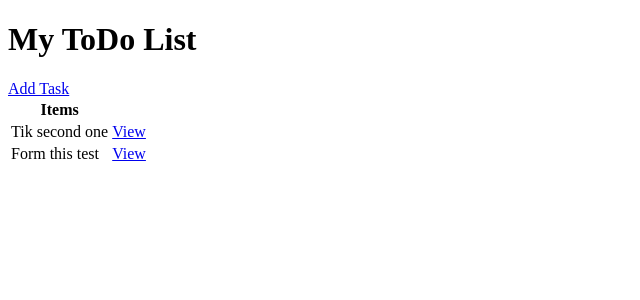
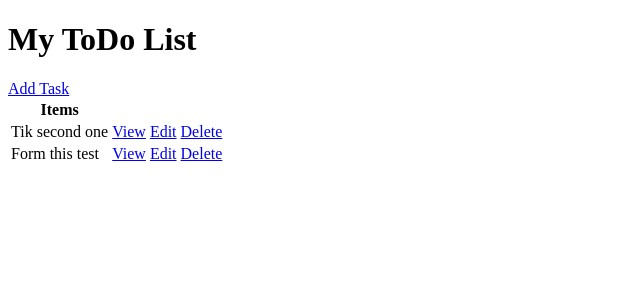
Before and after one commit to Turjo47/Todo-webApp, a Django app: page / in a window 1280 px wide. Shown: the top 300 px of the page, without its empty margins (0-640 px from the left). Run offline with Django 5.2, Linux system fonts and the light colour scheme; data comes from the database, SQL or seed files in the repository; both versions use the stored data as it was after the commit.

Commit message:
taskUpdate and delete_View

```diff
--- /dev/null
+++ b/tasks/templates/tasks/task_confirm_delete.html
@@ -0,0 +1,6 @@
+<a href="{% url "tasks" %}">Go Back</a>
+<form action="" method="POST">
+    {% csrf_token %}
+    <p>Are you sure your want to delete this task?</p>
+    <input type="submit" value="Delete">
+</form>
--- a/tasks/templates/tasks/task_list.html
+++ b/tasks/templates/tasks/task_list.html
@@ -16,7 +16,9 @@
         {% for task in tasks %}
             <tr>
                 <td>{{task.title}}</td>
-                <td><a href= {% url "task" task.id %}>View</a></td>
+                <td><a href="{% url "task" task.id %}">View</a></td>
+                <td><a href="{% url "task-update" task.id %}">Edit</a></td>
+                <td><a href="{% url "task-delete" task.id %}">Delete</a></td>
             </tr>
         {% empty %}
             <h3>No items in list</h3>
--- a/tasks/urls.py
+++ b/tasks/urls.py
@@ -1,9 +1,10 @@
 from django.urls import path
-from .views import TaskList, TaskDetail, TaskCreate
+from .views import TaskList, TaskDetail, TaskCreate, TaskUpdate,DeleteView
 
 urlpatterns = [
     path('',TaskList.as_view(), name='tasks'),
     path('task/<int:pk>/', TaskDetail.as_view(), name='task'),
-    path('create-task/', TaskCreate.as_view(), name='task-create')
-
+    path('create-task/', TaskCreate.as_view(), name='task-create'),
+    path('task-update/<int:pk>/', TaskUpdate.as_view(), name='task-update'),
+    path('task-delete/<int:pk>/', DeleteView.as_view(), name='task-delete')
 ]
--- a/tasks/views.py
+++ b/tasks/views.py
@@ -1,7 +1,7 @@
 from django.shortcuts import render, redirect, get_object_or_404
 from django.views.generic.list import ListView
 from django.views.generic.detail import DetailView
-from django.views.generic.edit import CreateView, UpdateView
+from django.views.generic.edit import CreateView, UpdateView,DeleteView
 from django.urls import reverse_lazy
 from .models import Task
 # Create your views here.
@@ -24,3 +24,8 @@ class TaskUpdate(UpdateView):
     model= Task
     fields = '__all__'
     success_url = reverse_lazy('tasks')
+
+class DeleteView(DeleteView):
+    model= Task
+    context_object_name ='task'
+    success_url =reverse_lazy('tasks')
```
Also changed, not shown: db.sqlite3.
